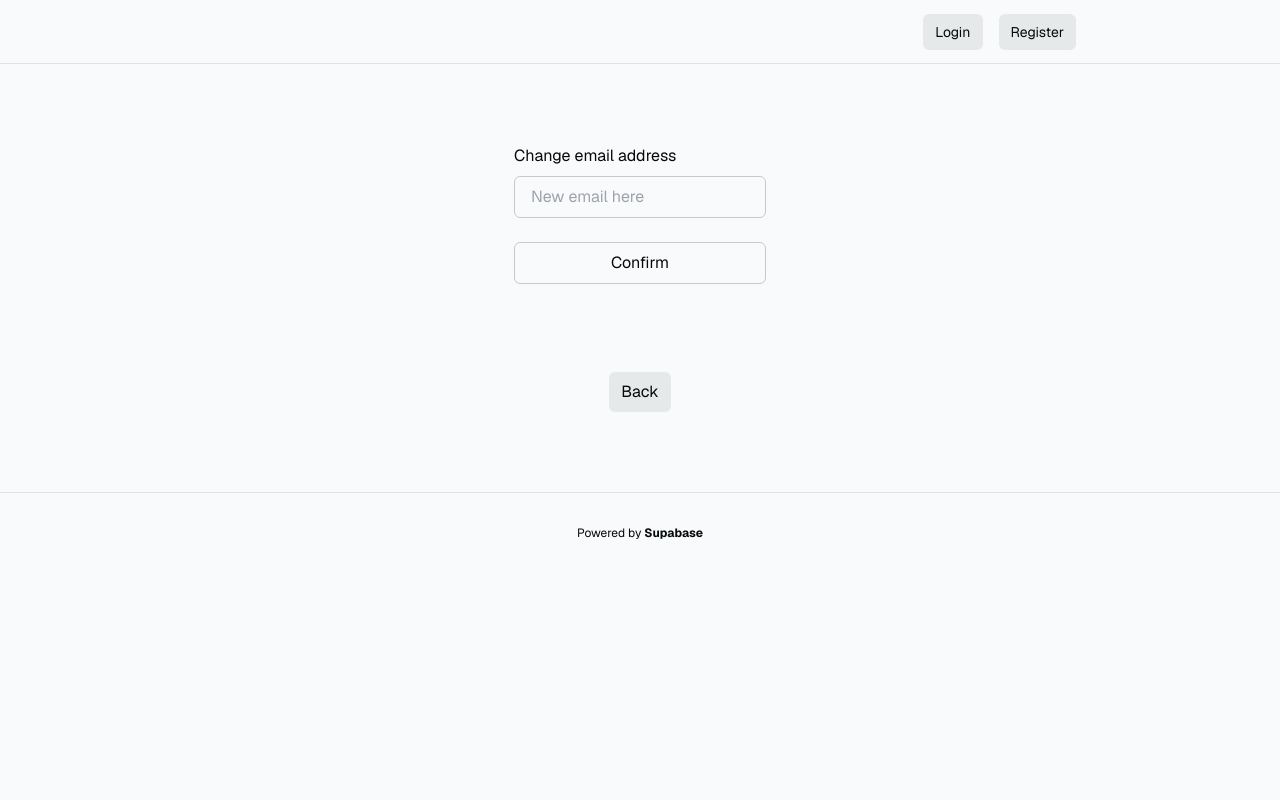
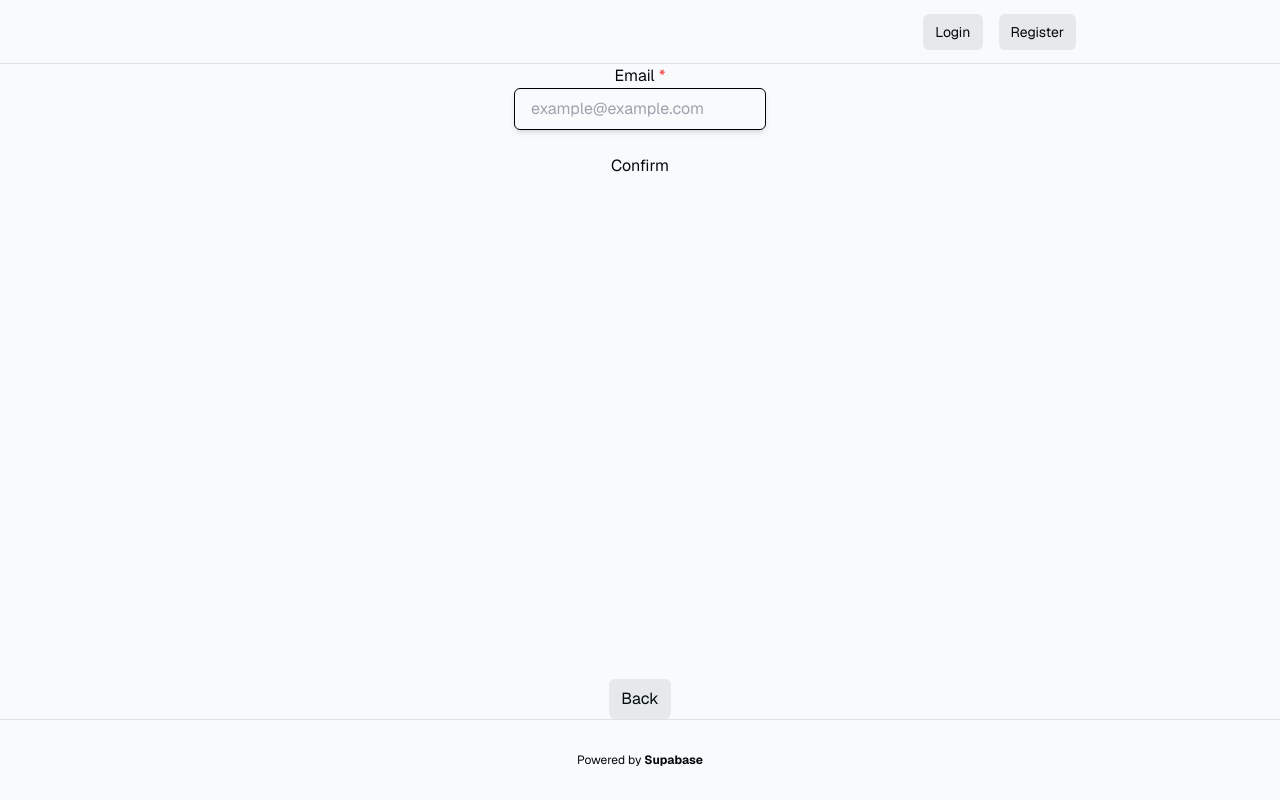
Before and after one commit to JumppanenTomi/Cafe-AVA-s-Coffee-Pass, a Next.js app: page /auth/updateEmail in a window 1280 px wide. Built offline with nearby package versions, Linux system fonts and the light colour scheme; no server answers.

Commit message:
Changed form components to use custom components and deleted a duplicate component

```diff
--- a/app/auth/updateEmail/page.tsx
+++ b/app/auth/updateEmail/page.tsx
@@ -2,10 +2,13 @@ import { createClient } from "@/utils/supabase/server";
 import { redirect } from "next/navigation";
 import Nav from "@/components/Nav";
 import Footer from "@/components/Footer";
-import {SubmitButton} from "@/components/Inputs/submit-button";
+import { FormSubmitButton } from "@/components/Inputs/FormSubmitButton";
 import Link from "next/link";
+import { Form } from "@/components/Inputs/Form";
+import EmailInput from "@/components/Inputs/EmailInput";
 
-export default function UpdateEmail({searchParams,}: { searchParams: { message: string }; }) {
+let errors = "";
+export default function UpdateEmail({ searchParams, }: { searchParams: { message: string }; }) {
 	const changeEmail = async (formData: FormData) => {
 		"use server";
 
@@ -13,46 +16,31 @@ export default function UpdateEmail({searchParams,}: { searchParams: { message:
 		const newEmail = formData.get("email") as string;
 		console.log("new Email", newEmail)
 
-		const {data, error} = await supabase.auth.updateUser({
+		const { data, error } = await supabase.auth.updateUser({
 			email: newEmail
 		})
 
 		if (error) {
 			console.log("error", error)
-			return redirect("/auth/updateEmail?message=Updating email address failed");
+			errors = `${error}`
+		} else {
+			return redirect("/auth/updateEmail?message=Check email for confirmation");
 		}
-
-		return redirect("/auth/updateEmail?message=Check email for confirmation");
 	};
 
 	return (
-		<div className="flex-1 w-full flex flex-col gap-20 items-center">
+		<div className="flex-1 w-full flex flex-col items-center">
 			<Nav />
-			<form>
-				<div className="flex-1 flex flex-col justify-center">
-				<label className="text-md mb-2" htmlFor="email">
-					Change email address
-				</label>
-				<input
-					className="rounded-md px-4 py-2 bg-inherit border mb-6"
-					name="email"
-					placeholder={"New email here"}
-					required
-				/>
-				<SubmitButton
-					formAction={changeEmail}
-					className="border border-foreground/20 rounded-md px-4 py-2 text-foreground mb-2"
-					pendingText="Sending confirmation"
-				>
-					Confirm
-				</SubmitButton>
-				{searchParams?.message && (
-					<p className="mt-4 p-4 bg-foreground/10 text-foreground text-center">
-						{searchParams.message}
-					</p>
-				)}
+			<Form error={errors}>
+				<div className="flex-1 flex flex-col items-center h-auto">
+					<EmailInput />
+					<FormSubmitButton
+						formAction={changeEmail}
+					>
+						Confirm
+					</FormSubmitButton>
 				</div>
-			</form>
+			</Form>
 			<Link href="/client/settings" className="py-2 px-3 flex rounded-md no-underline bg-btn-background hover:bg-btn-background-hover">Back</Link>
 			<Footer />
 		</div>
--- a/components/Inputs/submit-button.tsx
+++ /dev/null
@@ -1,20 +0,0 @@
-"use client";
-
-import {useFormStatus} from "react-dom";
-import {type ComponentProps} from "react";
-
-type Props = ComponentProps<"button"> & {
-	pendingText?: string;
-};
-
-export function SubmitButton({children, pendingText, ...props}: Props) {
-	const {pending, action} = useFormStatus();
-
-	const isPending = pending && action === props.formAction;
-
-	return (
-		<button {...props} type="submit" aria-disabled={pending}>
-			{isPending ? pendingText : children}
-		</button>
-	);
-}
```
